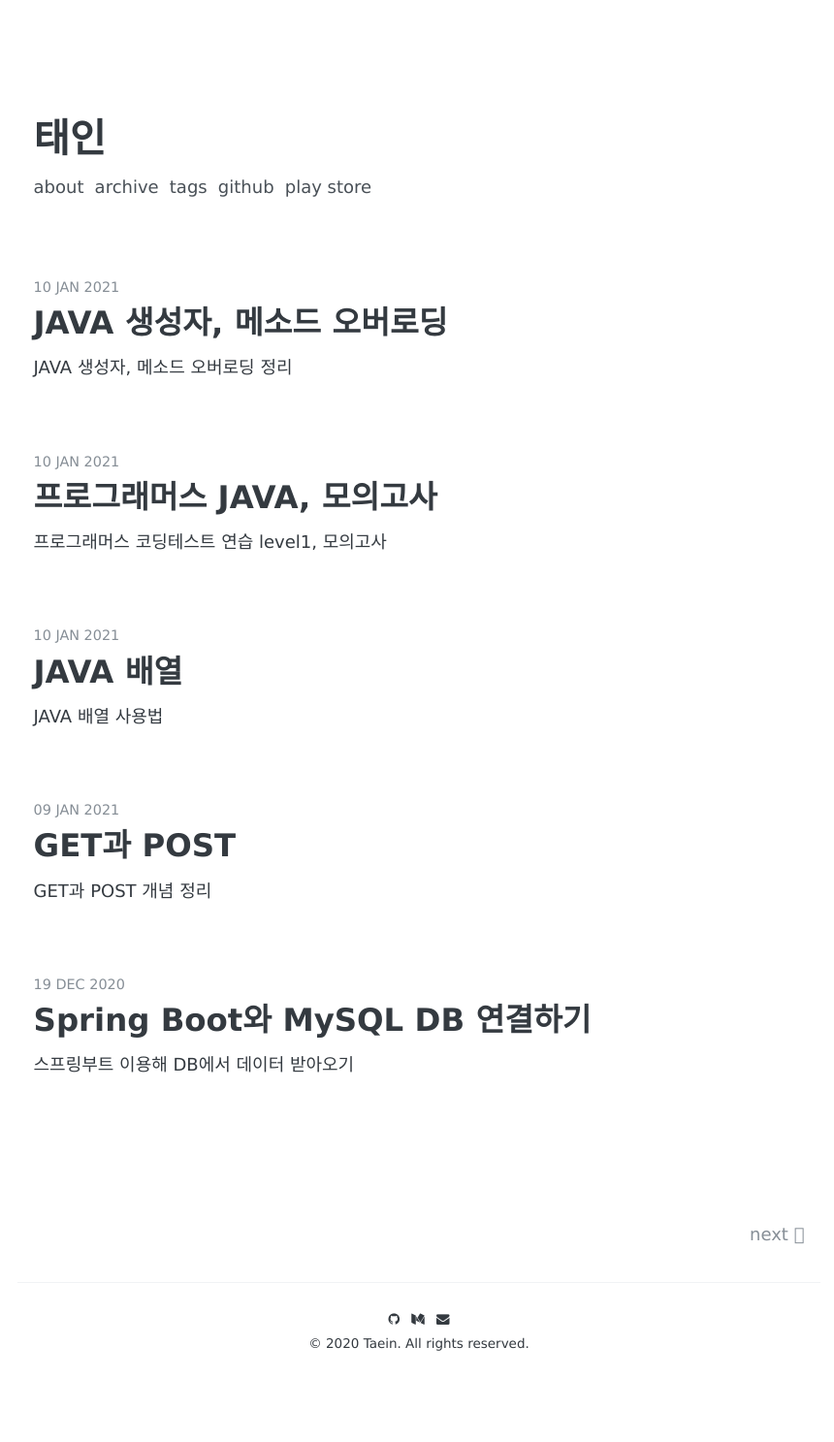
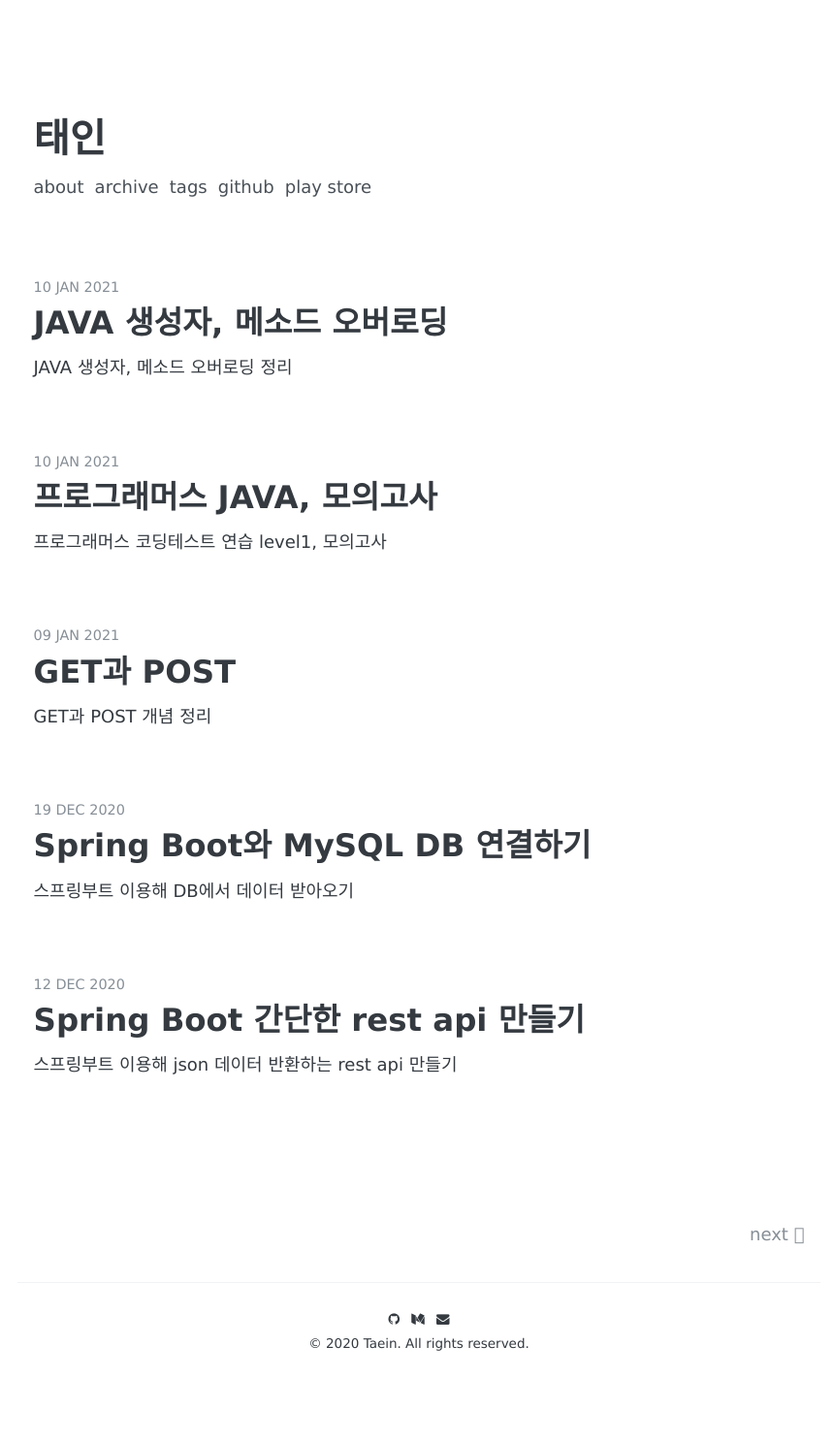
Before and after one commit to Taein0910/blog, a Jekyll site: the page built from index.html, in a window 1280 px wide. Shown: the whole page at 97% size, without its empty margins (208-1068 px from the left). Built offline with Jekyll 4.4.1, drawn with Linux system fonts in a browser that asks for light colours; some web fonts are replaced; the list of posts is cut into pages by our own code.

Commit message:
Update 2018-12-20-java-array.md

```diff
--- a/_posts/2018-12-20-java-array.md
+++ b/_posts/2018-12-20-java-array.md
@@ -2,7 +2,7 @@
 layout: post
 title: "JAVA 배열"
 description: "JAVA 배열 사용법"
-date: 2021-01-10
+date: 2018-12-20
 tags: [JAVA]
 comments: true
 share: true
```
